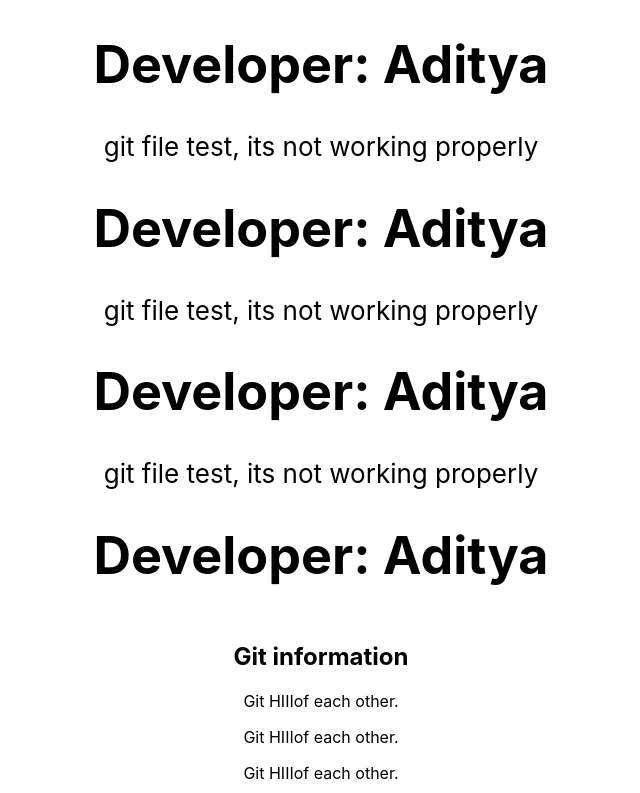
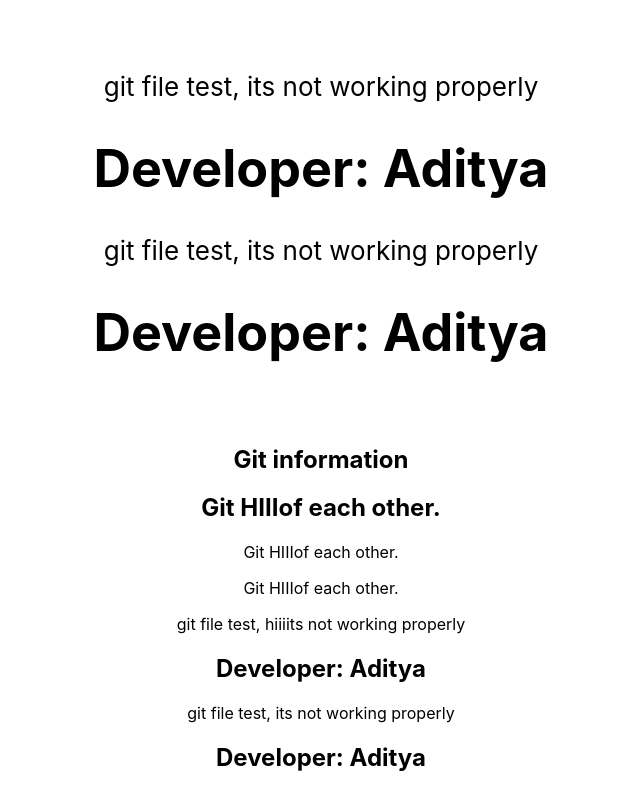
Before and after one commit to Natty-Hatty/Redux-Type-Test, a React (Create React App) app: page / in a window 1280 px wide. Shown: the part 386-1179 px from the top of the page, without its empty margins (319-959 px from the left). Built offline with nearby package versions, Linux system fonts and the light colour scheme.

Commit message:
change in gittestfile

```diff
--- a/src/counter/GitTestFile.tsx
+++ b/src/counter/GitTestFile.tsx
@@ -5,7 +5,7 @@ interface Props {
 }
 export default function GitTestFile({ name }: Props) {
   return (
-    <div>
+    <>
       <p>
         git file test, <span>hiii</span>its not working properly{" "}
         <h1>Developer: {name}</h1>
@@ -14,20 +14,12 @@ export default function GitTestFile({ name }: Props) {
       <p>
         git file test, its not working properly <h1>Developer: {name}</h1>
       </p>
-
       <p>
+      git file test, its not working properly <h1>Developer: {name}</h1>
         git file test, its not working properly <h1>Developer: {name}</h1>
       </p>
 
-      <p>
-        git file test, its not working properly <h1>Developer: {name}</h1>
-      </p>
-       <p>
-        git file test, its not working properly <h1>Developer: {name}</h1>
-      </p>
-       <p>
-        git file test, its not working properly <h1>Developer: {name}</h1>
-      </p>
-    </div>
+
+    </>
   );
 }
--- a/src/information/Info.tsx
+++ b/src/information/Info.tsx
@@ -4,13 +4,13 @@ export default function Info() {
 	return (
 		<div>
 			<h2>Git information</h2>
-			<p>
+			<h2>
 				Git <span>HIII</span>of each other.
-			</p>
+			</h2>
 
-      <p>
+      <span>
 				Git <span>HIII</span>of each other.
-			</p>
+			</span>
 
       <p>
 				Git <span>HIII</span>of each other.
```
